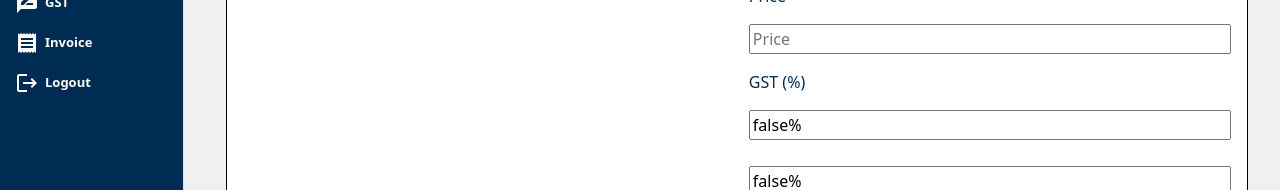
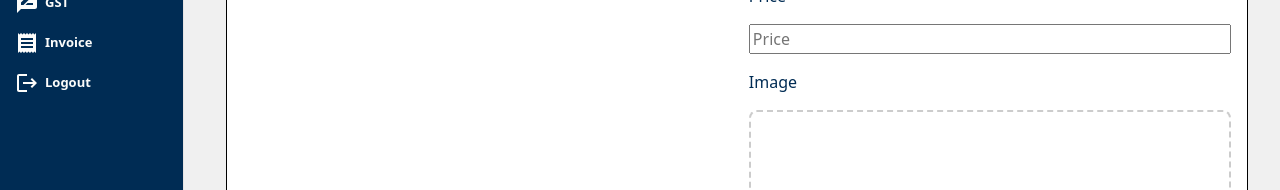
Before and after one commit to sanachauhan123/restaurant_frontend, a React (Create React App) app: page /restaurant/admin/newItem in a window 1280 px wide. Shown: the part 331-521 px from the top of the page. Built offline with nearby package versions, Linux system fonts and the light colour scheme; no server answers; sample sign-in values are in the browser's storage.

Commit message:
update one

```diff
--- a/src/Cat_update.js
+++ b/src/Cat_update.js
@@ -41,7 +41,7 @@ function Cat_update() {
         setFormInputData(foundItem); // Set default form values
         //console.log(foundItem)
         // console.log(`${baseURL}/${foundItem.file}`)
-        setPreviewImage(`https://resbackend-three.vercel.app${foundItem.file}`); // Set preview image if needed
+        setPreviewImage(foundItem.file); // Set preview image if needed
         //console.log(previewImage)
         setSelectedOption(foundItem.cat); // Set selected category
       } catch (error) {
--- a/src/Menu_update.js
+++ b/src/Menu_update.js
@@ -74,11 +74,11 @@ function Menu_update() {
         const response = await axios.get(`https://resbackend-three.vercel.app/api/menu`);
         const result = response.data.data;
         const foundItem = result.find((item) => item._id === id);
-  //console.log(foundItem)
+  console.log(foundItem)
         if (foundItem) {
           setFormInputData(foundItem);
-          setPreviewImage(`https://resbackend-three.vercel.app${foundItem.file}`);
-         // console.log(foundItem.file)
+          setPreviewImage(foundItem.file);
+          console.log(foundItem.file)
           //console.log(`http://stridedge.tech/restaurant${foundItem.file}`)
           // Set selectedOption to the category ID instead of the name
           const selectedCategory = menuItems.find(item => item.cat_name === foundItem.Categories);
--- a/src/NewItems.js
+++ b/src/NewItems.js
@@ -138,7 +138,7 @@ useEffect(() => {
      formData.append('price', formInputData.price);
      formData.append('file', formInputData.file);
      formData.append("priceWithGST", formInputData.priceWithGST);
-     await axios.post('http://localhost:5000/api/menu', formData)
+     await axios.post('https://resbackend-three.vercel.app/api/menu', formData)
      .then(res => {
       console.log(res);
       navigator('/admin/item')
@@ -208,7 +208,7 @@ return(
        required
      />
 
-<label htmlFor="cgst">GST (%)</label>
+{/* <label htmlFor="cgst">GST (%)</label> */}
       {/* <input
         type="text"
         name="cgst"
@@ -218,7 +218,7 @@ return(
         style={{ width: "100%", marginBottom: "10px" }}
         readonly
       /> */}
-      <input type="text"  id="cgst"
+       {/* <input type="text"  id="cgst"
         value={`${cgstRate}%`}
         style={{ width: "100%", marginBottom: "10px" }} readonly />
 
@@ -228,7 +228,7 @@ return(
 
       <p>
         <strong>Total Price (Including GST): ₹{formInputData.priceWithGST || "0.00"}</strong>
-      </p>
+      </p> */}
 
      <label>Image</label>
      <div className="image-container" onClick={() => document.getElementById('file').click()}>
```
